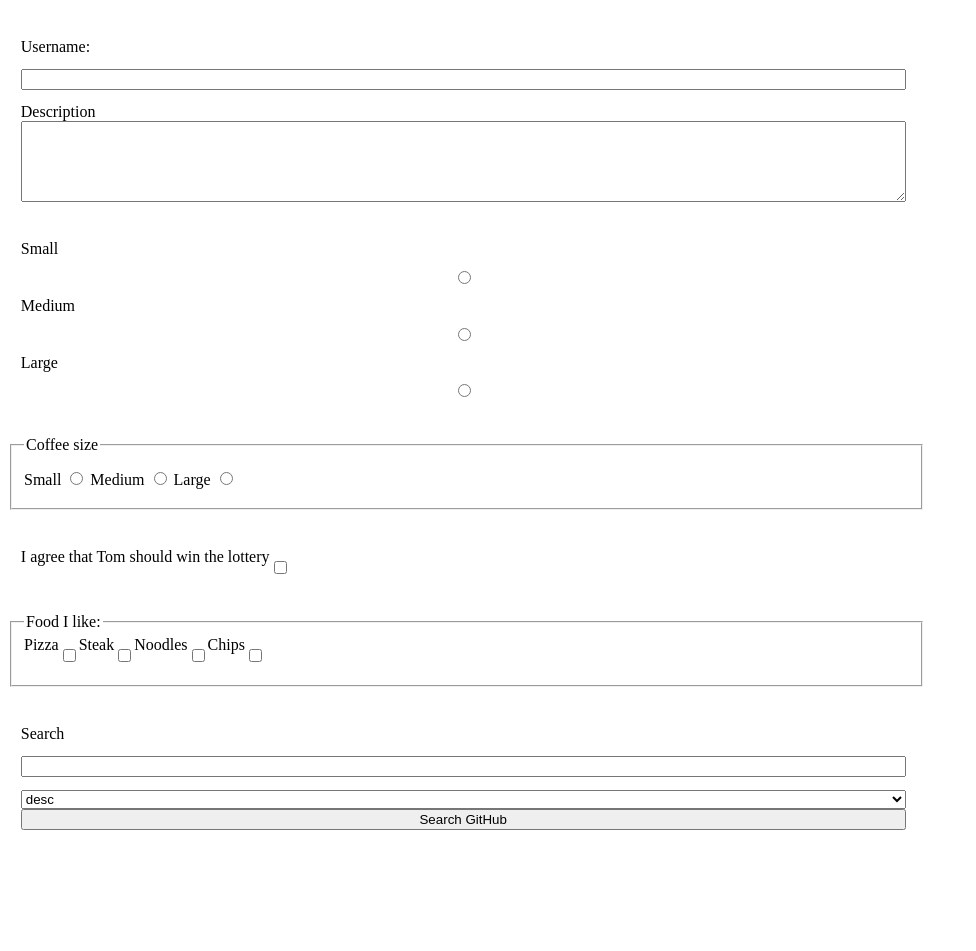
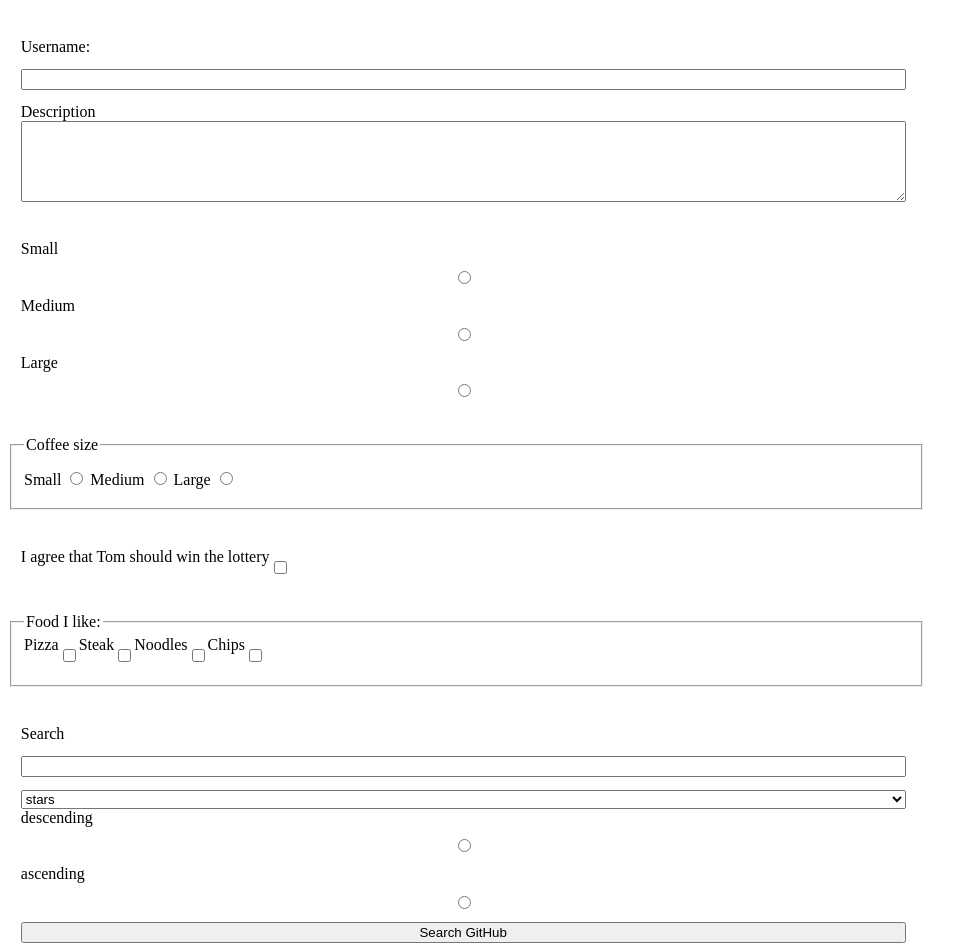
Before and after one commit to TomRafferty/HTML-Forms, a plain HTML site: page index.html in a window 1280 px wide. Shown: the whole page, without its empty margins (0-976 px from the left). Before the commit the page ends 838 px from the top, so only its background shows below. Drawn offline with Linux system fonts and the light colour scheme.

Commit message:
fixed github search form
there was some pieces missing and out of place.

```diff
--- a/index.html
+++ b/index.html
@@ -77,9 +77,15 @@
             <input name="q" type="text">
             <!-- this creates the drop down menu for filters -->
             <select name="s">
-                <option value="desc">desc</option>
-                <option value="asc">asc</option>
+                <option value="stars">stars</option>
+                <option value="forks">forks</option>
+                <option value="updated">updated</option>
             </select>
+
+            <label for="desc">descending</label>
+            <input id="desc" type="radio" name="o" value="desc">
+            <label for="asc">ascending</label>
+            <input id="asc" type="radio" name="o" value="asc">
 
             <button>Search GitHub</button>
         </form>
```
